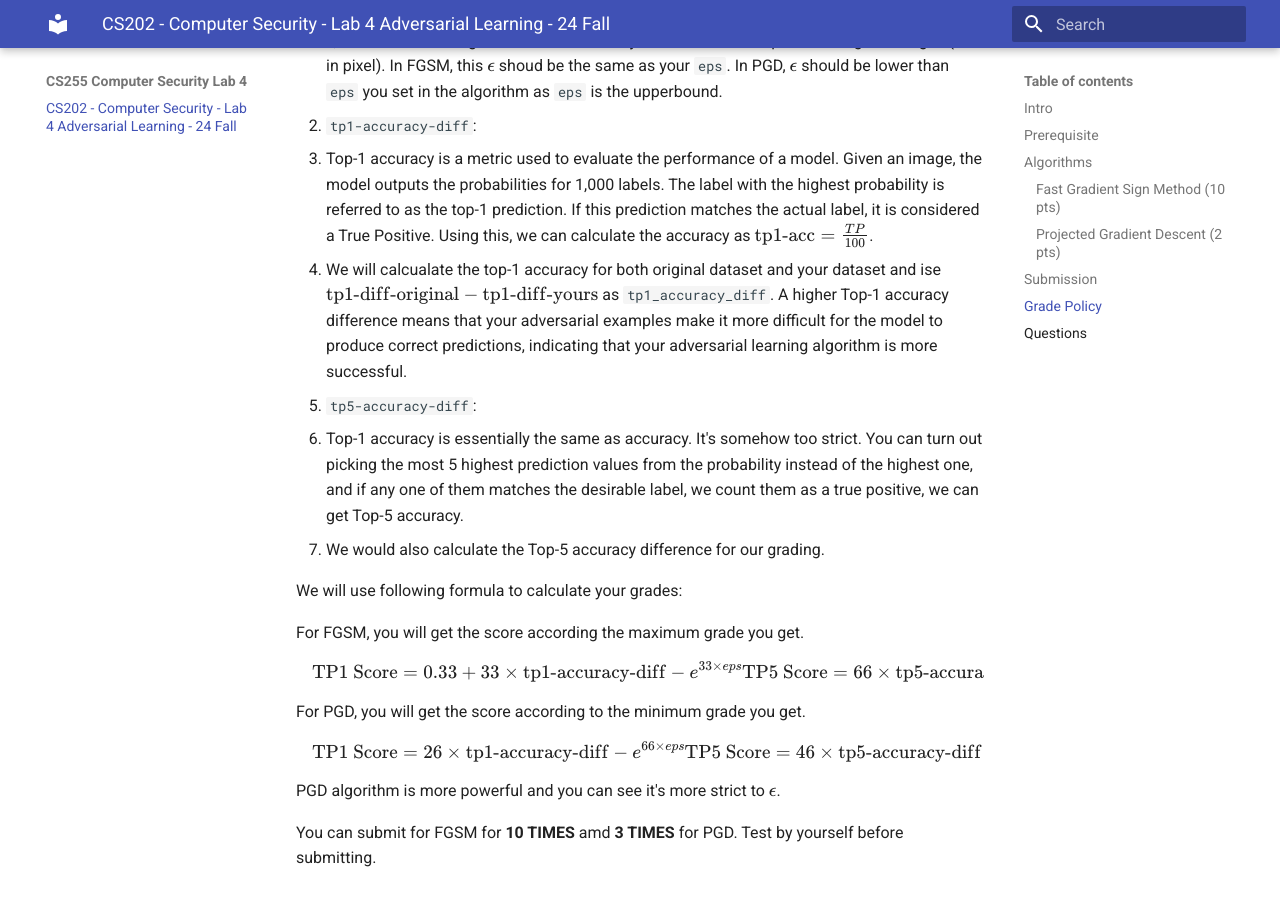
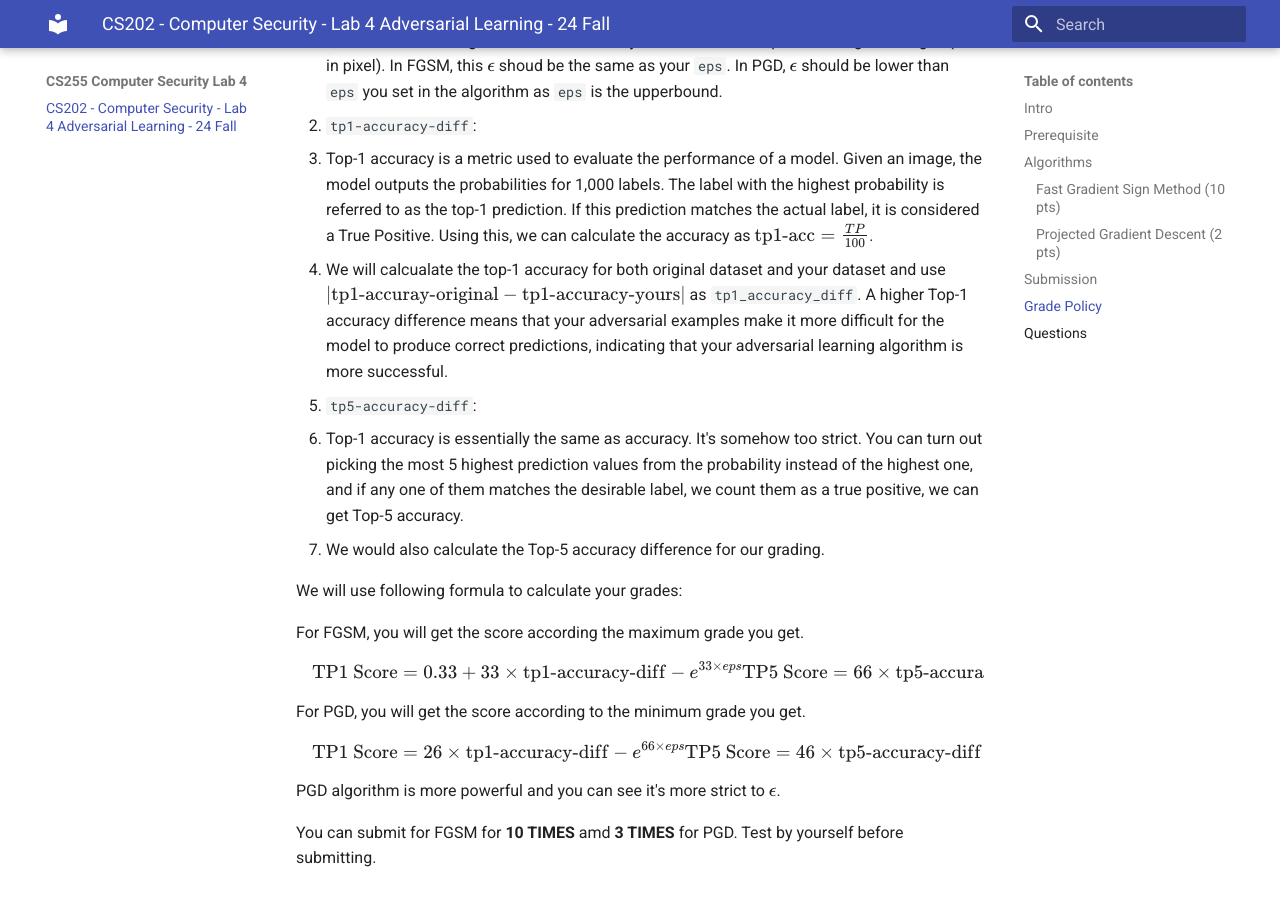
Before and after one commit to gdjs2/UCR-CS255-24Fall-Lab4, an MkDocs documentation site: the page built from docs/index.md, in a window 1280 px wide and 900 px high, scrolled down 2436 px. Built offline with MkDocs 1.6.1 and Material for MkDocs 9.7.7, drawn with Linux system fonts in a browser that asks for light colours; formulas are drawn with MathJax 3; comment, search, counter and statistics services are not loaded.

Commit message:
fix: typo

```diff
--- a/docs/index.md
+++ b/docs/index.md
@@ -70,7 +70,7 @@
 1. $\epsilon$, which is the average difference between your submitted samples and original images (unit in pixel). In FGSM, this $\epsilon$ shoud be the same as your `eps`. In PGD, $\epsilon$ should be lower than `eps` you set in the algorithm as `eps` is the upperbound.
 2. `tp1-accuracy-diff`:
    1. Top-1 accuracy is a metric used to evaluate the performance of a model. Given an image, the model outputs the probabilities for 1,000 labels. The label with the highest probability is referred to as the top-1 prediction. If this prediction matches the actual label, it is considered a True Positive. Using this, we can calculate the accuracy as $\text{tp1-acc} = \frac{TP}{100}$.
-   2. We will calcualate the top-1 accuracy for both original dataset and your dataset and ise $\text{tp1-diff-original} - \text{tp1-diff-yours}$ as `tp1_accuracy_diff`. A higher Top-1 accuracy difference means that your adversarial examples make it more difficult for the model to produce correct predictions, indicating that your adversarial learning algorithm is more successful.
+   2. We will calcualate the top-1 accuracy for both original dataset and your dataset and use $|\text{tp1-accuray-original} - \text{tp1-accuracy-yours}|$ as `tp1_accuracy_diff`. A higher Top-1 accuracy difference means that your adversarial examples make it more difficult for the model to produce correct predictions, indicating that your adversarial learning algorithm is more successful.
 3. `tp5-accuracy-diff`:
    1. Top-1 accuracy is essentially the same as accuracy. It's somehow too strict. You can turn out picking the most 5 highest prediction values from the probability instead of the highest one, and if any one of them matches the desirable label, we count them as a true positive, we can get Top-5 accuracy.
    2. We would also calculate the Top-5 accuracy difference for our grading.
```
